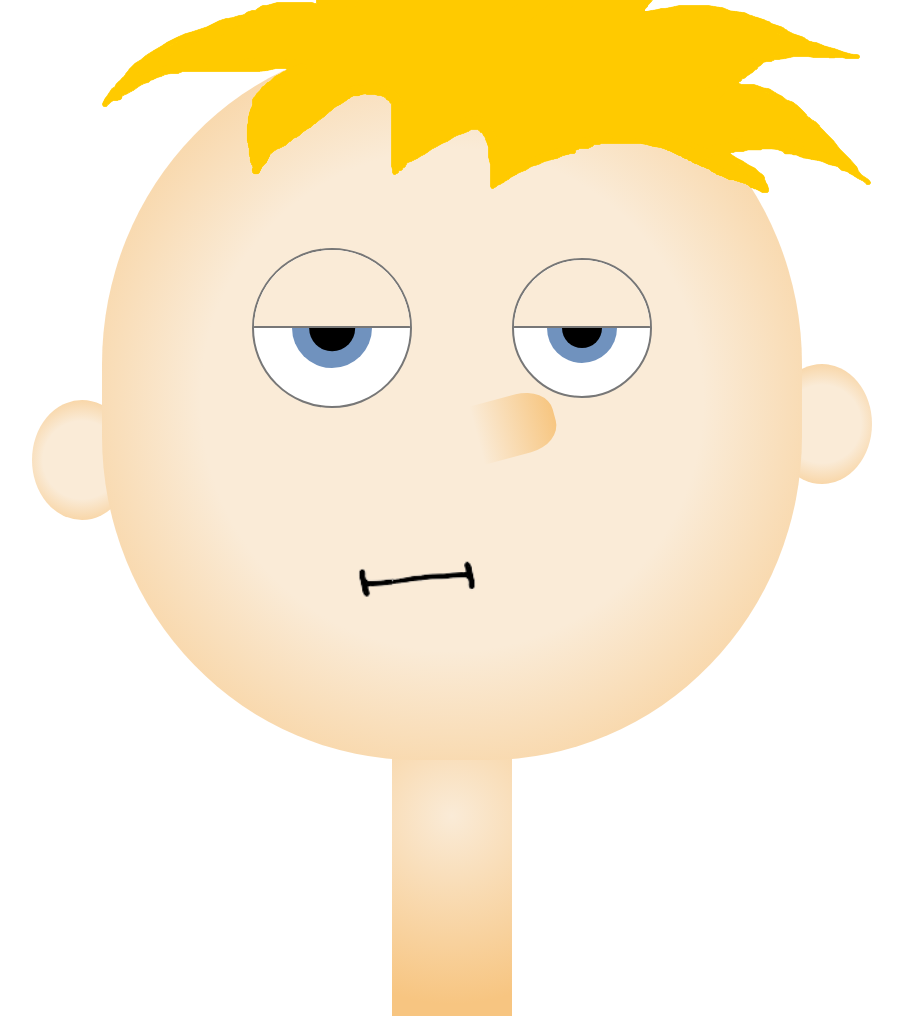
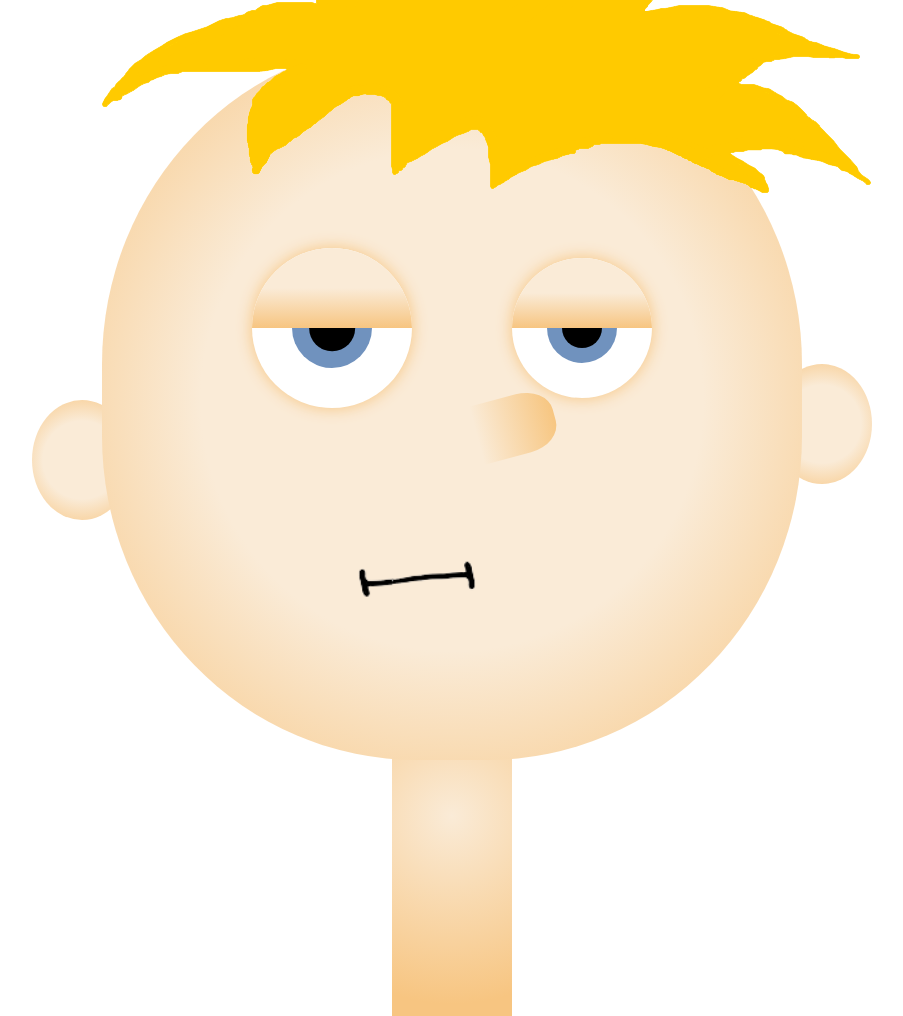
Before and after one commit to shoeiedibistl/catch-the-fly-mini-game, a plain HTML site: page index.html in a window 1280 px wide. Shown: the whole page, without its empty margins (188-1091 px from the left). Drawn offline with Linux system fonts and the light colour scheme.

Commit message:
Update index.css

```diff
--- a/index.css
+++ b/index.css
@@ -25,11 +25,9 @@ html * {
   height: calc(100vh - 80px);
   max-width: 700px;
   margin: 0 auto;
-  /* background: #faebd7; */
   background: rgb(250, 235, 215);
   background: radial-gradient(circle, rgba(250, 235, 215, 1) 50%, rgba(247, 197, 129, 1) 100%);
   position: relative;
-  /* overflow: hidden; */
   border-radius: 45%;
 }
 
@@ -55,7 +53,7 @@ html * {
 .eye {
   width: var(--left-eye-diameter);
   height: var(--left-eye-diameter);
-  border: 2px solid #777;
+  box-shadow: 0 0 16px #f7c581;
   overflow: hidden;
   border-radius: 50%;
   display: grid;
@@ -90,7 +88,6 @@ html * {
 
 .eyelid {
   position: absolute;
-  /* top: 0; */
   left: 0;
   width: 100%;
   height: 50%;
@@ -100,11 +97,10 @@ html * {
 
 .eyelid_upper {
   top: -50%;
-  border-bottom: 2px solid #777;
+  background: linear-gradient(antiquewhite 50%, #f7c581 100%);
 }
 
 .eyelid_upper_anim {
-  /* top: -50%; */
   animation: ease-in eyelid-upper-blinking 10s infinite;
 }
 
@@ -153,7 +149,7 @@ html * {
 
 .eyelid_lower {
   bottom: -50%;
-  border-top: 2px solid #777;
+  background: linear-gradient(#f7c581 0%, antiquewhite 50%);
 }
 
 .eyelid_lower_anim {
@@ -251,24 +247,24 @@ html * {
 }
 
 .eye__glare {
-  width: calc(var(--left-eye-iris-diameter) / 2);
-  height: calc(var(--left-eye-iris-diameter) / 2);
+  width: calc(var(--left-eye-iris-diameter) / 4);
+  height: calc(var(--left-eye-iris-diameter) / 4);
   background-color: #fff;
   position: absolute;
-  top: -20%;
-  left: -20%;
-  transform: translate(-50%, -50%) skew(30deg, 30deg);
+  top: 20%;
+  left: 20%;
+  border-radius: 50%;
+  transform: translate(-50%, -50%);
 }
 
 .eye__glare_right {
-  width: calc(var(--right-eye-iris-diameter) / 2);
-  height: calc(var(--right-eye-iris-diameter) / 2);
+  width: calc(var(--right-eye-iris-diameter) / 4);
+  height: calc(var(--right-eye-iris-diameter) / 4);
 }
 
 .eye-cover {
   width: 700%;
   height: 700%;
-  /* background-color: rgba(0, 0, 255, 0.364); */
   z-index: 4;
   position: absolute;
   top: 50%;
@@ -287,7 +283,7 @@ html * {
 .ear {
   position: absolute;
   background: rgb(250, 235, 215);
-  background: radial-gradient(circle, rgba(250, 235, 215, 1) 50%, rgba(247, 197, 129, 1) 100%);
+  background: radial-gradient(circle, rgba(250, 235, 215, 1) 50%, rgb(247, 197, 129) 100%);
   width: 100px;
   height: 120px;
   border-radius: 50%;
@@ -307,8 +303,6 @@ html * {
 .cheek {
   position: absolute;
   background: rgb(250, 235, 215);
-  /* background: radial-gradient(circle, rgba(250, 235, 215, 1) 50%, rgba(247, 197, 129, 1) 100%); */
-  /* background: linear-gradient(130deg, rgba(250, 235, 215, 1) 50%, rgba(247, 197, 129, 1) 90%); */
   border-radius: 50%;
   visibility: hidden;
 }
@@ -318,7 +312,6 @@ html * {
   left: 6%;
   width: 220px;
   height: 220px;
-  /* background: linear-gradient(-130deg, rgba(250, 235, 215, 1) 50%, rgba(247, 197, 129, 1) 90%); */
   background: linear-gradient(-130deg, transparent 50%, rgba(247, 197, 129, 1) 90%);
 }
 
@@ -327,7 +320,6 @@ html * {
   right: 3%;
   width: 200px;
   height: 200px;
-  /* background: linear-gradient(130deg, rgba(250, 235, 215, 1) 50%, rgba(247, 197, 129, 1) 90%); */
   background: linear-gradient(130deg, transparent 50%, rgba(247, 197, 129, 1) 90%);
 }
 
```
